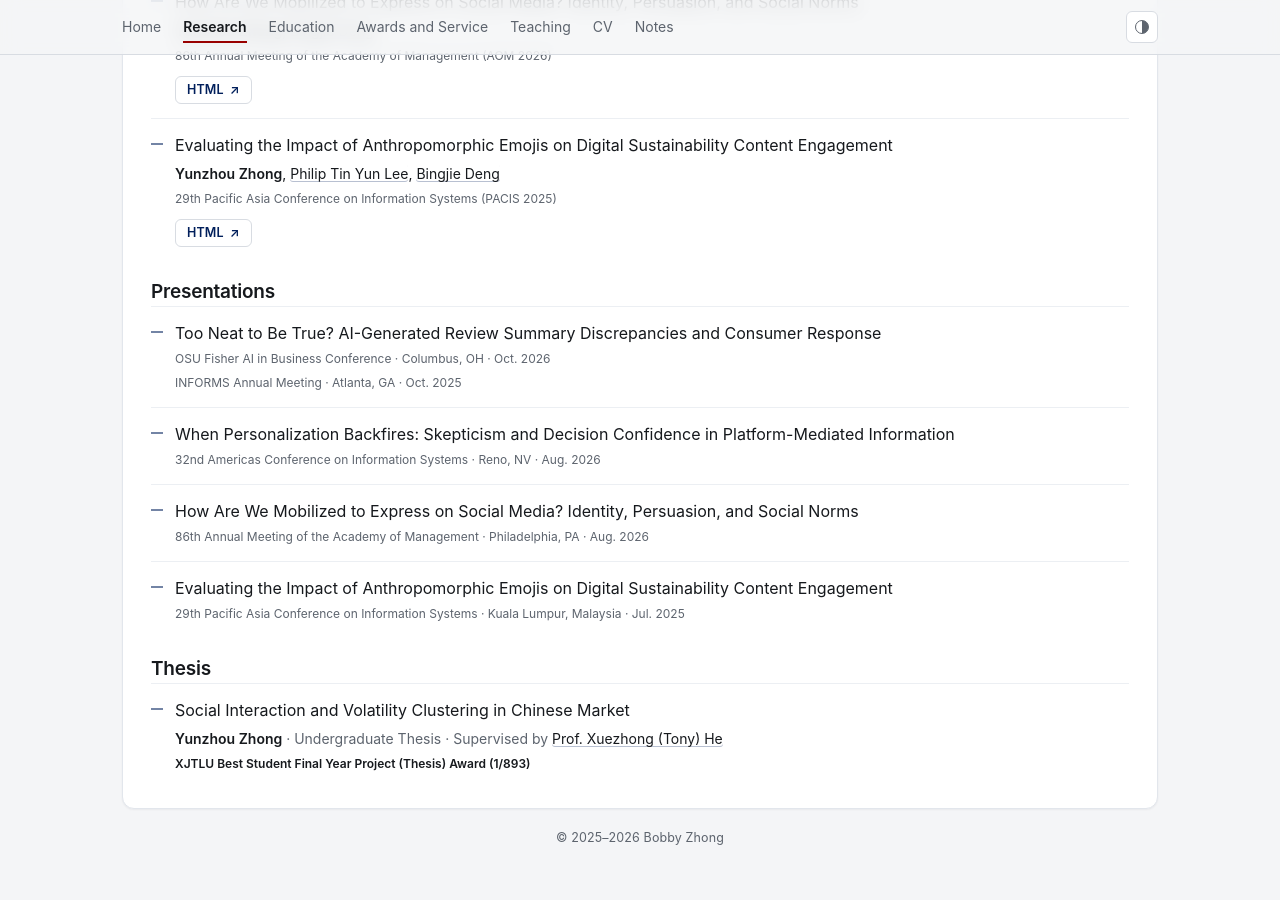
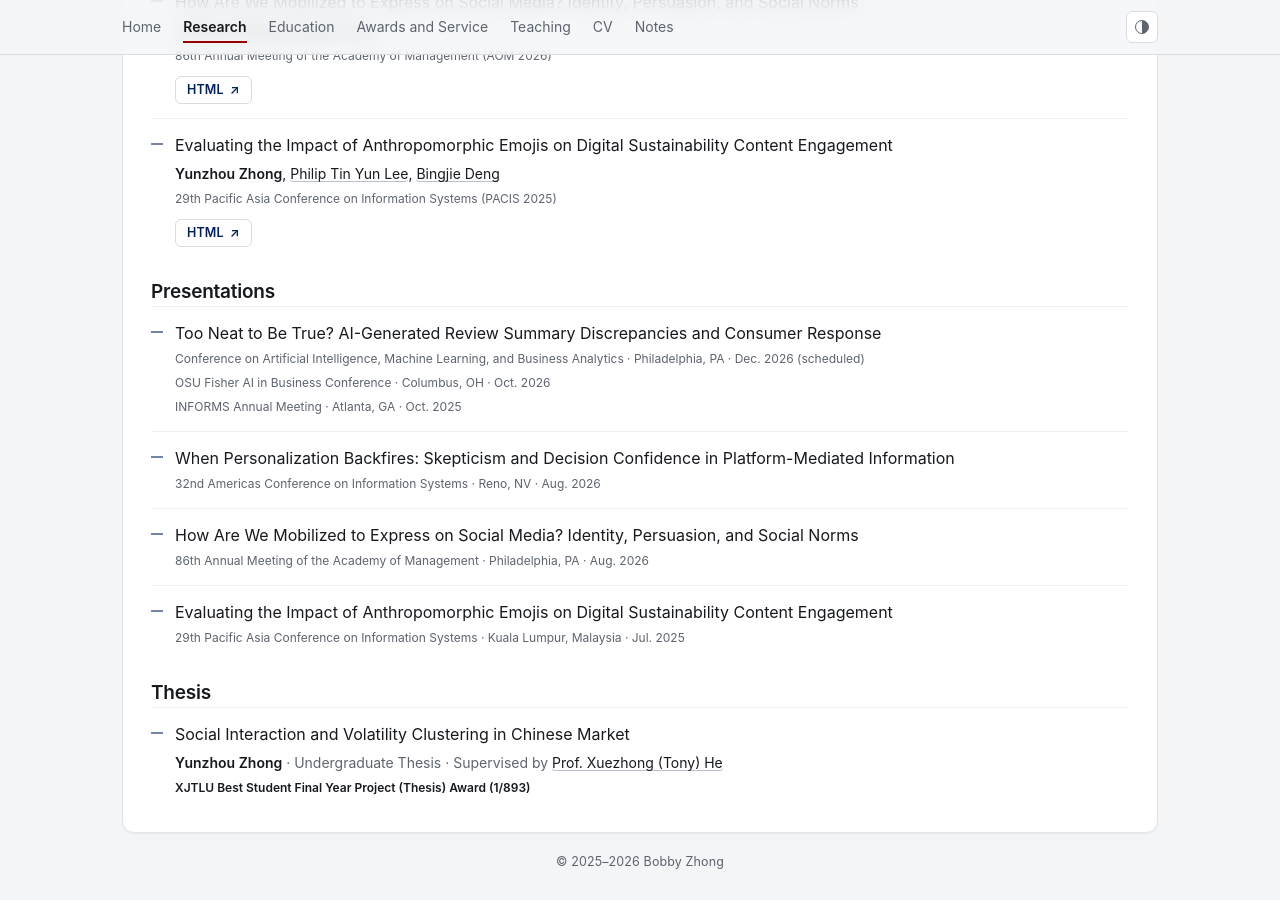
Before and after one commit to bobbyZhong10/bobbyzhong10.github.io, a Jekyll site: the page built from _pages/research-projects.md, in a window 1280 px wide and 900 px high, scrolled down 1575 px. Built offline with Jekyll 4.4.1, drawn with Linux system fonts in a browser that asks for light colours; before the commit the page ends 2451 px from its top, so only the background shows below that.

Commit message:
Add AI, ML & Business Analytics conference to AIGS paper presentations
Co-Authored-By: Claude Opus 5.5 <noreply@anthropic.com>

```diff
--- a/_pages/research-projects.md
+++ b/_pages/research-projects.md
@@ -104,6 +104,7 @@ newsreader_font: true
 <ul class="research-entry-list research-entry-list--presentations">
   <li class="research-entry">
     <div class="research-entry__title"><em>Too Neat to Be True? AI-Generated Review Summary Discrepancies and Consumer Response</em></div>
+    <div class="research-entry__meta">Conference on Artificial Intelligence, Machine Learning, and Business Analytics · Philadelphia, PA · Dec. 2026 (scheduled)</div>
     <div class="research-entry__meta">OSU Fisher AI in Business Conference · Columbus, OH · Oct. 2026</div>
     <div class="research-entry__meta">INFORMS Annual Meeting · Atlanta, GA · Oct. 2025</div>
   </li>
```
